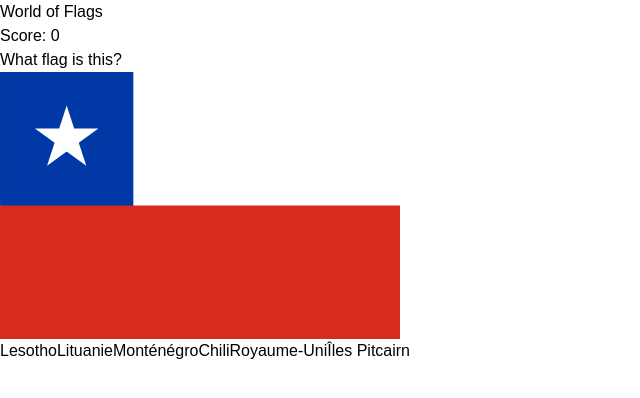
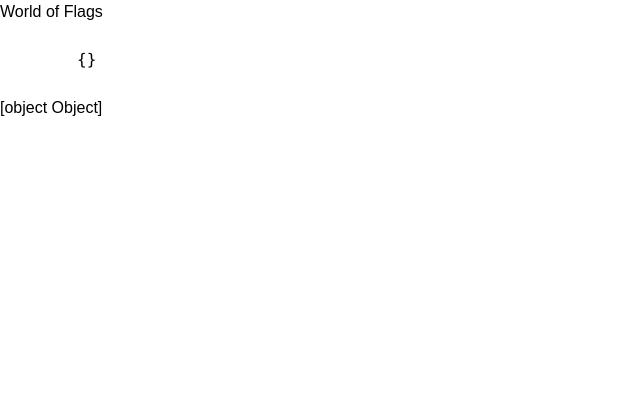
Before and after one commit to eliottwantz/world-of-flags, a SvelteKit app: page / in a window 1280 px wide. Shown: the top 398 px of the page, without its empty margins (0-640 px from the left). Built offline with nearby package versions, Linux system fonts and the light colour scheme.

Commit message:
okay not working

```diff
--- /dev/null
+++ b/src/lib/game.svelte.ts
@@ -0,0 +1,96 @@
+import flagCodesData from '$lib/codes/fr.json';
+
+export const flagCodes = flagCodesData;
+
+function shuffleArray<T>(array: T[]): T[] {
+	for (let i = array.length - 1; i > 0; i--) {
+		const j = Math.floor(Math.random() * (i + 1));
+		[array[i], array[j]] = [array[j], array[i]];
+	}
+	return array;
+}
+
+export class Game {
+	#storageKey = 'game';
+
+	current: number = $state(0);
+	questions: Question[] = $state<Question[]>([]);
+	right: Question[] = $state<Question[]>([]);
+	wrong: Question[] = $state<Question[]>([]);
+	score: number = $derived(this.right.length);
+
+	constructor() {
+		const gameStr = localStorage.getItem('game');
+		if (gameStr !== null) {
+			const game = JSON.parse(gameStr) as Game;
+			this.questions = game.questions;
+			this.current = game.current;
+			this.right = game.right;
+			this.wrong = game.wrong;
+			this.score = game.score;
+		} else {
+			this.resetGame();
+			this.#generateQuestions();
+		}
+	}
+
+	get currentQuestion() {
+		return this.questions[this.current];
+	}
+
+	#generateQuestions() {
+		const countryFlags: [string, string][] = Object.entries(flagCodes);
+		const questions: Question[] = [];
+
+		shuffleArray(countryFlags);
+
+		for (const [countryCode, countryName] of countryFlags) {
+			const choices: string[] = [countryName]; // Correct choice
+			while (choices.length < 6) {
+				const randomCountryIndex = Math.floor(Math.random() * countryFlags.length);
+				const [randomCountryCode, randomCountryName] = countryFlags[randomCountryIndex];
+
+				if (!choices.includes(randomCountryName) && randomCountryCode !== countryCode) {
+					choices.push(randomCountryName);
+				}
+			}
+			shuffleArray(choices);
+
+			questions.push({
+				answer: {
+					name: countryName,
+					code: countryCode
+				},
+				choices
+			});
+		}
+		return questions;
+	}
+
+	#saveState() {
+		localStorage.setItem('game', JSON.stringify(this));
+	}
+
+	resetGame() {
+		this.current = 0;
+		this.questions = [];
+		this.right = [];
+		this.wrong = [];
+
+		localStorage.setItem(this.#storageKey, JSON.stringify(this));
+	}
+
+	selectAnswer(answer: Flag) {
+		if (answer.code === this.currentQuestion.answer.code) {
+			this.right.push(this.currentQuestion);
+			this.#saveState();
+		} else {
+			this.wrong.push(this.currentQuestion);
+			this.#saveState();
+		}
+
+		this.current++;
+	}
+}
+
+export const game = new Game();
--- a/src/lib/index.ts
+++ /dev/null
@@ -1,115 +0,0 @@
-import flagCodesData from '$lib/codes/fr.json';
-
-export const flagCodes = flagCodesData;
-
-function shuffleArray<T>(array: T[]): T[] {
-	for (let i = array.length - 1; i > 0; i--) {
-		const j = Math.floor(Math.random() * (i + 1));
-		[array[i], array[j]] = [array[j], array[i]];
-	}
-	return array;
-}
-
-export function generateQuestions(): Question[] {
-	const countryFlags: [string, string][] = Object.entries(flagCodes);
-	const questions: Question[] = [];
-
-	shuffleArray(countryFlags);
-
-	for (const [countryCode, countryName] of countryFlags) {
-		const choices: string[] = [countryName]; // Correct choice
-		while (choices.length < 6) {
-			const randomCountryIndex = Math.floor(Math.random() * countryFlags.length);
-			const [randomCountryCode, randomCountryName] = countryFlags[randomCountryIndex];
-
-			if (!choices.includes(randomCountryName) && randomCountryCode !== countryCode) {
-				choices.push(randomCountryName);
-			}
-		}
-		shuffleArray(choices);
-
-		questions.push({
-			answer: {
-				name: countryName,
-				code: countryCode
-			},
-			choices
-		});
-	}
-	return questions;
-}
-
-export const getQuestions = () => {
-	let questions: Question[];
-
-	if (localStorage.getItem('questions') !== null) {
-		questions = JSON.parse(localStorage.getItem('questions')!);
-	} else {
-		questions = generateQuestions();
-	}
-
-	return questions;
-};
-
-export const getCurrentQuestion = () => {
-	let current = 0;
-
-	if (localStorage.getItem('current') !== null) {
-		current = Number(localStorage.getItem('current'));
-	}
-
-	return current;
-};
-
-export const getScore = () => {
-	let score = 0;
-
-	if (localStorage.getItem('score') !== null) {
-		score = Number(localStorage.getItem('score'));
-	}
-
-	return score;
-};
-
-export const setScore = (score: number) => {
-	localStorage.setItem('score', score.toString());
-};
-
-export class Game {
-	questions: Question[] = getQuestions();
-	current = getCurrentQuestion();
-	score = getScore();
-
-	// get current question
-	getCurrentQuestion() {
-		return this.questions[this.current];
-	}
-
-	// get next question
-	getNextQuestion() {
-		this.current++;
-		localStorage.setItem('current', this.current.toString());
-		return this.questions[this.current];
-	}
-
-	// check answer
-	checkAnswer(answer: Flag) {
-		if (this.questions[this.current].answer.code === answer.code) {
-			this.score++;
-			setScore(this.score);
-		}
-	}
-
-	// get score
-	getScore() {
-		return this.score;
-	}
-
-	// reset game
-	resetGame() {
-		this.current = 0;
-		this.score = 0;
-		localStorage.setItem('current', this.current.toString());
-		localStorage.setItem('score', this.score.toString());
-	}
-}
--- a/src/routes/+page.svelte
+++ b/src/routes/+page.svelte
@@ -1,9 +1,6 @@
 <script lang="ts">
-	import { getQuestions, getScore } from '$lib';
+	import { game } from '$lib/game.svelte';
 	import Question from '$lib/components/Question.svelte';
-
-	let questions = getQuestions();
-	let score = getScore();
 </script>
 
 <svelte:head>
@@ -17,8 +14,13 @@
 
 	<div class="flex h-full items-center justify-center">
 		<div class="flex flex-col items-center gap-y-4">
-			<p class="text-2xl">Score: {score}</p>
-			<Question question={questions[0]} />
+			<!-- <p class="text-2xl">Score: {game.score}</p> -->
+			<!-- <Question question={game.currentQuestion} /> -->
 		</div>
 	</div>
+
+	<pre>
+		{JSON.stringify(game, null, 2)}
+	</pre>
+	<div>{game}</div>
 </main>
```
